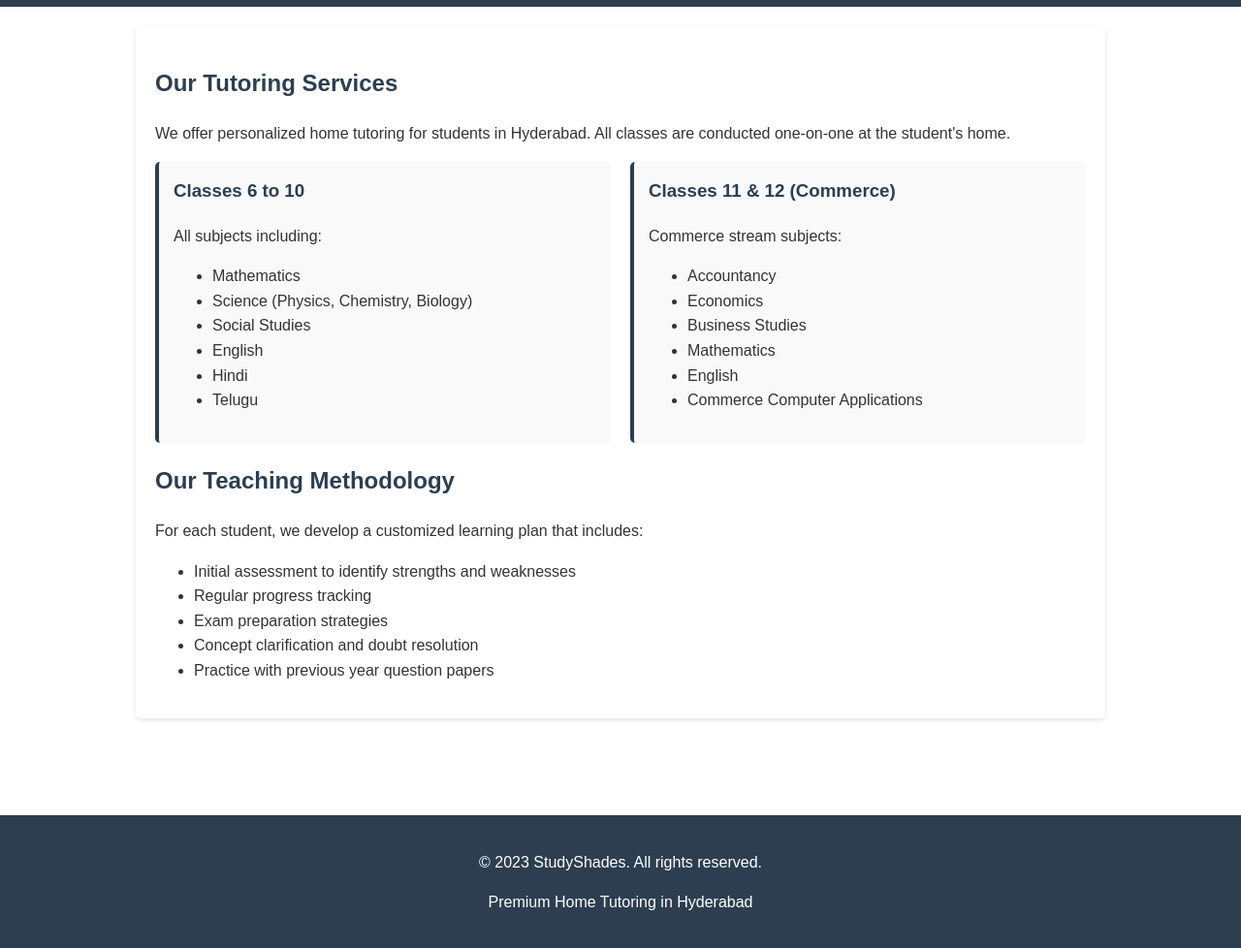
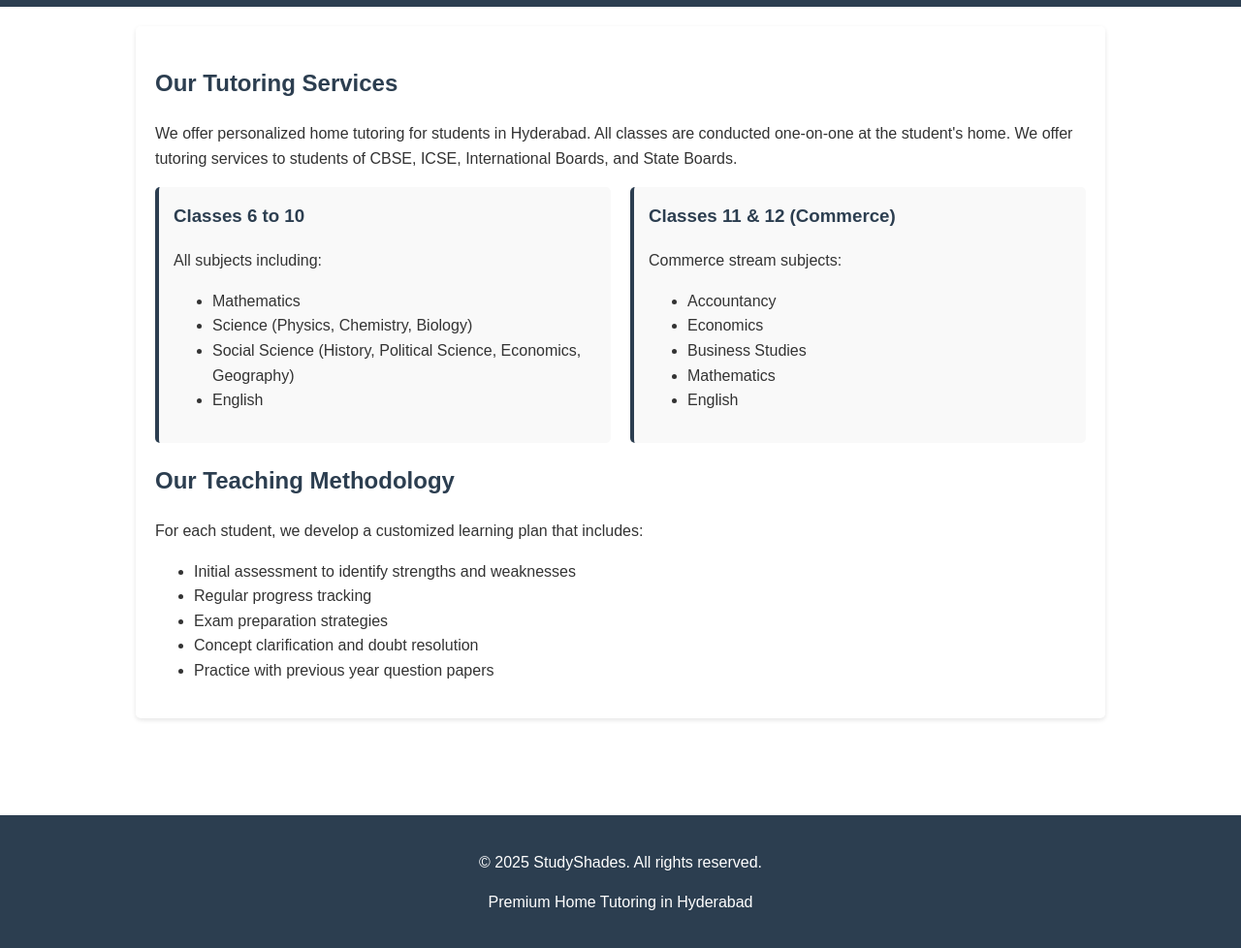
Before and after one commit to Priyanshu10711/studyshadesclasses, a plain HTML site: page services.html in a window 1280 px wide. Shown: the part 184-1162 px from the top of the page at 97% size. Drawn offline with Linux system fonts and the light colour scheme.

Commit message:
Update services.html

```diff
--- a/services.html
+++ b/services.html
@@ -6,7 +6,6 @@
     <title>Our Services - StudyShades</title>
     <link rel="stylesheet" href="styles.css">
     <style>
-        /* Additional styles just for this page */
         .services-list {
             display: flex;
             flex-wrap: wrap;
@@ -46,7 +45,7 @@
     <div class="container">
         <section>
             <h1>Our Tutoring Services</h1>
-            <p>We offer personalized home tutoring for students in Hyderabad. All classes are conducted one-on-one at the student's home.</p>
+            <p>We offer personalized home tutoring for students in Hyderabad. All classes are conducted one-on-one at the student's home. We offer tutoring services to students of CBSE, ICSE, International Boards, and State Boards.</p>
 
             <div class="services-list">
                 <div class="service-card">
@@ -55,10 +54,8 @@
                     <ul>
                         <li>Mathematics</li>
                         <li>Science (Physics, Chemistry, Biology)</li>
-                        <li>Social Studies</li>
+                        <li>Social Science (History, Political Science, Economics, Geography)</li>
                         <li>English</li>
-                        <li>Hindi</li>
-                        <li>Telugu</li>
                     </ul>
                 </div>
 
@@ -71,7 +68,6 @@
                         <li>Business Studies</li>
                         <li>Mathematics</li>
                         <li>English</li>
-                        <li>Commerce Computer Applications</li>
                     </ul>
                 </div>
             </div>
@@ -89,12 +85,11 @@
     </div>
 
     <footer>
-        <p>© 2023 StudyShades. All rights reserved.</p>
+        <p>© 2025 StudyShades. All rights reserved.</p>
         <p>Premium Home Tutoring in Hyderabad</p>
     </footer>
 
     <script>
-        // Mobile menu toggle
         document.getElementById('menuBtn').addEventListener('click', function() {
             var menu = document.getElementById('navMenu');
             menu.classList.toggle('show');
```
